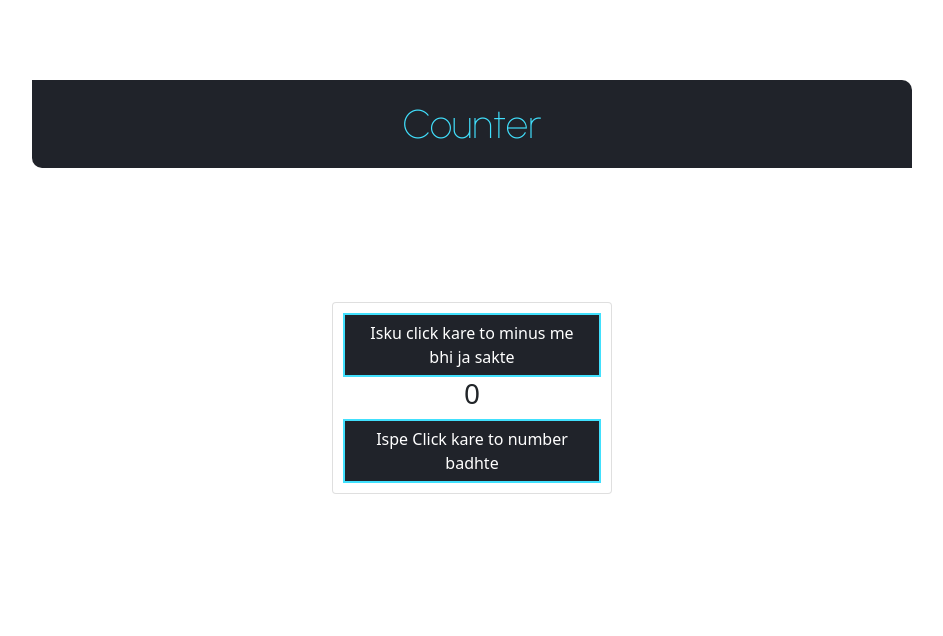
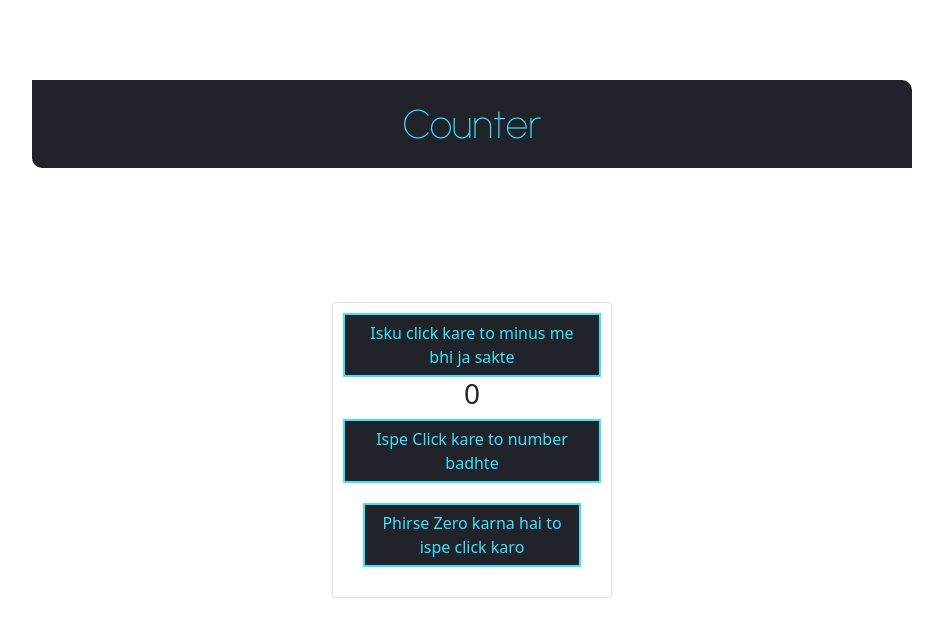
Before and after one commit to daniyal8657/Practice-App, a React (Create React App) app: page / in a window 1280 px wide. Shown: the top 636 px of the page, without its empty margins (168-1111 px from the left). Built offline with nearby package versions, Linux system fonts and the light colour scheme.

Commit message:
Reset Button

```diff
--- a/src/Components/Counter/Counter.css
+++ b/src/Components/Counter/Counter.css
@@ -14,10 +14,30 @@ h1{
     align-items: center;
     background-color: rgb(32,35,42);
     border:2px solid rgb(65,224,253);
+    color: rgb(65,224,253);
+}
+.reset{
+    border-radius: 0px;
+    align-items: center;
+    background-color: rgb(32,35,42);
+    border:2px solid rgb(65,224,253);
+    color: rgb(65,224,253);
+    margin-left: 200px;
+    margin: 20px ;
+
+
+}
+.reset:hover{
+    background-color: rgb(65,224,253);
+    border : 2px solid rgb(32,35,42);
+    color: rgb(32,35,42) ;
+
 }
 .btns:hover{
     background-color: rgb(65,224,253);
     border : 2px solid rgb(32,35,42);
+    color: rgb(32,35,42) ;
+
 }
 .counter{
     margin: 30px 500px ;
--- a/src/Components/Counter/Counter.jsx
+++ b/src/Components/Counter/Counter.jsx
@@ -12,6 +12,7 @@ export const Counter = () => {
             <Button className="btns" onClick={()=>setCount(count - 1)}>Isku click kare to minus me bhi ja sakte</Button>
             <h3>{count}</h3>
             <Button className="btns" onClick={()=>setCount(count + 1)}>Ispe Click kare to number badhte</Button>
+            <Button className="reset" onClick={()=>setCount(0)}>Phirse Zero karna hai to ispe click karo</Button>
             </Card>
         </div>
     )
```
